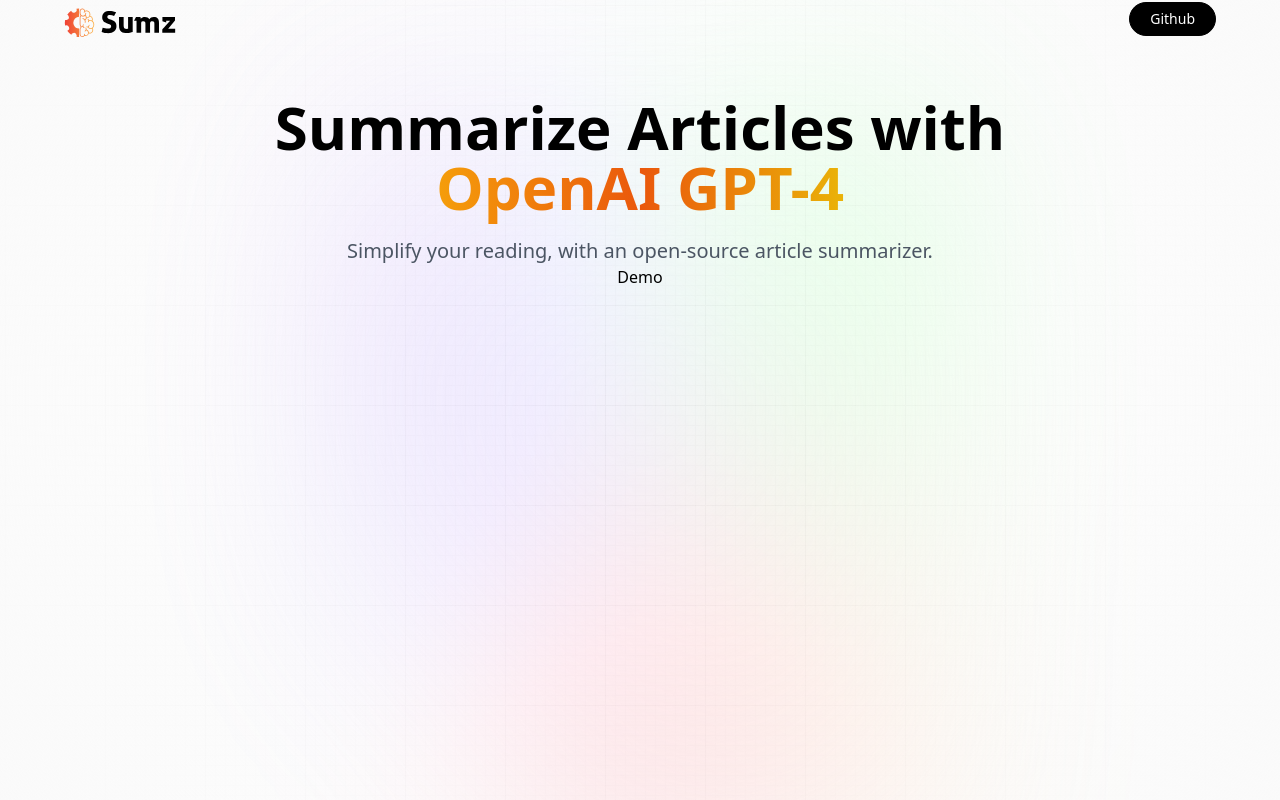
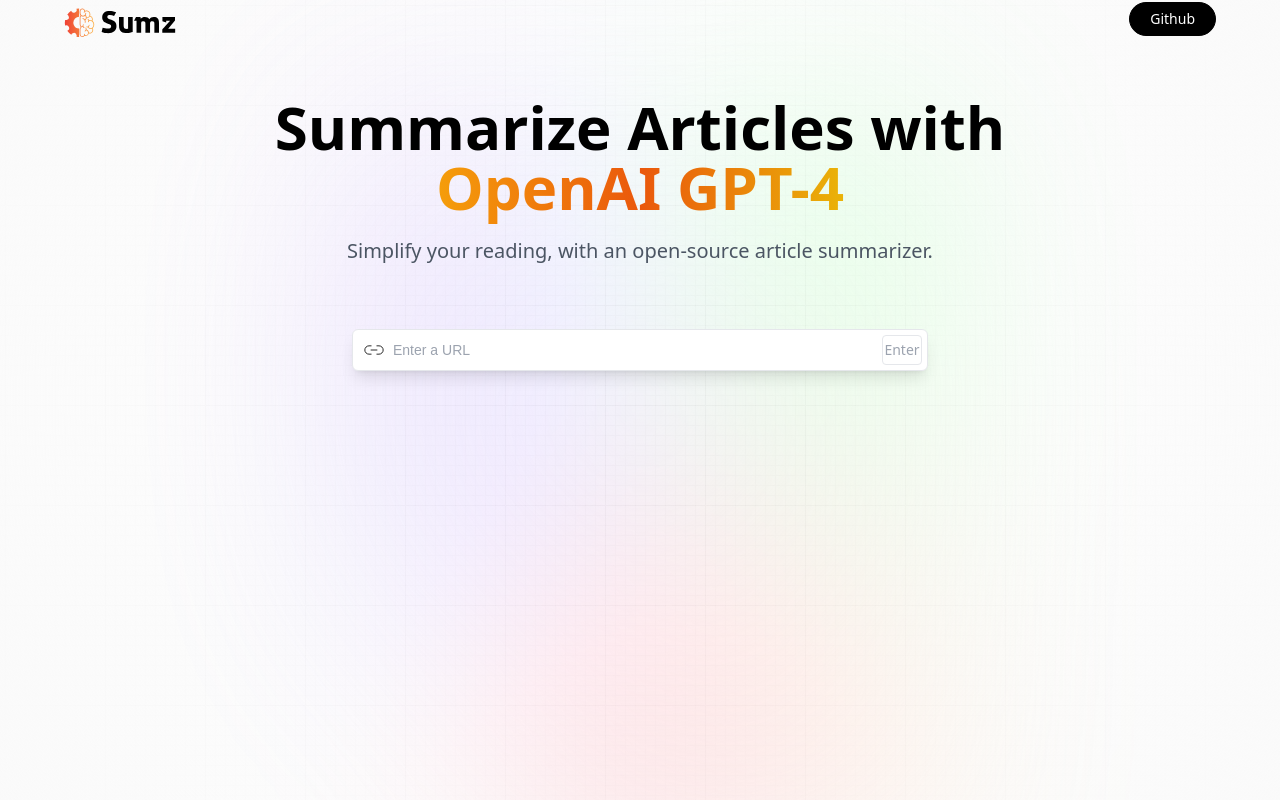
Before and after one commit to BCCheungGit/Summarizer, a React (Vite) app: page / in a window 1280 px wide. Built offline with nearby package versions, Linux system fonts and the light colour scheme; a web font is replaced by a local one.

Commit message:
updated redux store

```diff
--- a/package.json
+++ b/package.json
@@ -12,7 +12,8 @@
   "dependencies": {
     "@reduxjs/toolkit": "^1.9.5",
     "react": "^18.2.0",
-    "react-dom": "^18.2.0"
+    "react-dom": "^18.2.0",
+    "react-redux": "^8.0.7"
   },
   "devDependencies": {
     "@types/react": "^18.0.37",
--- a/src/components/Demo.jsx
+++ b/src/components/Demo.jsx
@@ -4,8 +4,47 @@
 
 
 const Demo = () => {
+  const [article, setArticle] = useState({
+    url: '',
+    summary: '',
+  })
+
+  const handleSubmit = async (e) => {
+    alert('Submitted');
+  }
+
   return (
-    <div>Demo</div>
+    <section className="mt-16 w-full max-w-xl">
+      <div className="flex flex-col w-full gap-2">
+        <form
+        onSubmit={handleSubmit}
+        className="relative flex justify-center items-center">
+          <img
+            src={linkIcon}
+            alt="link_icon"
+            className="absolute left-0 my-2 ml-3 w-5"
+          />
+          <input
+            type="url"
+            placeholder="Enter a URL"
+            value={article.url}
+            onChange={(e)=> setArticle({...article, url: e.target.value})}
+            required
+            className="url_input peer"
+          />
+          <button
+            type="submit"
+            className="submit_btn peer-focus:border-gray-700 peer-focus:text-gray-700"
+          >
+            Enter
+          </button>
+        </form>
+        {/* Browser URL History */}
+
+
+      </div>
+    {/* Display results */}
+    </section>
   )
 }
 
--- a/src/main.jsx
+++ b/src/main.jsx
@@ -2,8 +2,13 @@
 import ReactDOM from 'react-dom/client'
 import App from './App'
 
+import { Provider } from 'react-redux'
+import { store } from './services/store';
+
 ReactDOM.createRoot(document.getElementById('root')).render(
     <React.StrictMode>
-        <App />
+        <Provider store={store}>
+            <App />
+        </Provider>
     </React.StrictMode>
 )
--- /dev/null
+++ b/src/services/article.js
@@ -0,0 +1,10 @@
+import {createApi, fetchBaseQuery} from '@reduxjs/toolkit/query/react';
+
+export const articleApi = createApi({
+    reducerPath: 'articleApi',
+    endpoints: (builder) => ({
+        getSummary: builder.query({
+            query: (params) => `test`
+        })
+    })
+});
--- /dev/null
+++ b/src/services/store.js
@@ -0,0 +1,11 @@
+import { configureStore } from "@reduxjs/toolkit";
+
+import { articleApi } from "./article";
+
+export const store = configureStore({
+    reducer: {
+        [articleApi.reducerPath]: articleApi.reducer
+    },
+    middleware: (getDefaultMiddleware) =>
+    getDefaultMiddleware().concat(articleApi.middleware)
+});
```
Also changed, not shown: 1 other file (tests, documents, lock files or other folders).
